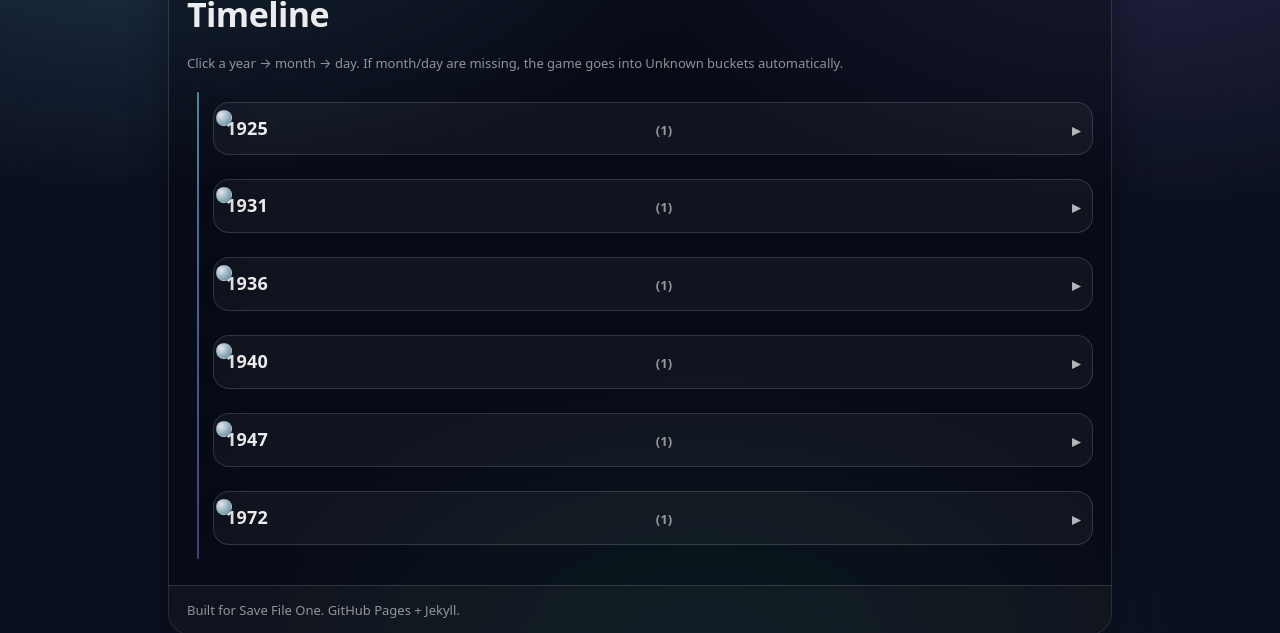
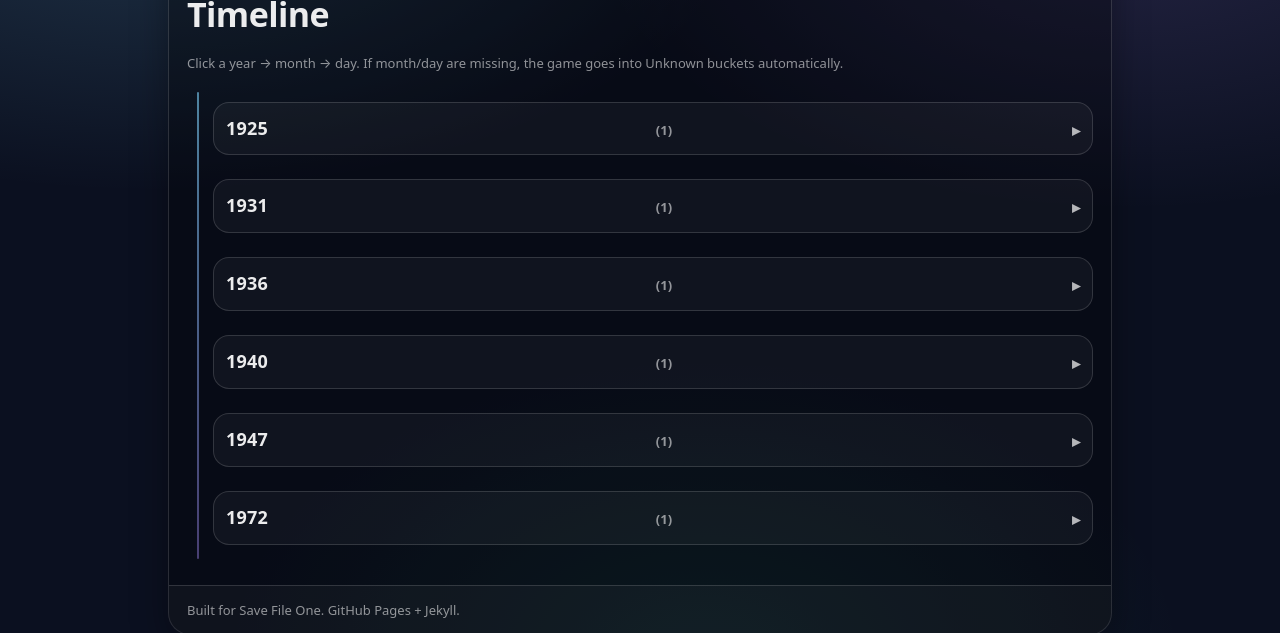
Before and after one commit to BacchusA/savefileone-archive, a Jekyll site: the page built from timeline.md, in a window 1280 px wide. Shown: the part 198-831 px from the top of the page. Built offline with Jekyll 4.4.1, drawn with Linux system fonts in a browser that asks for light colours.

Commit message:
Update timeline.md

```diff
--- a/timeline.md
+++ b/timeline.md
@@ -17,7 +17,6 @@ permalink: /timeline/
   {% assign games_year = site.games | where: "year", y %}
 
   <div class="tl-item">
-    <div class="tl-dot"></div>
 
     <details class="tl-year">
       <summary>
```
